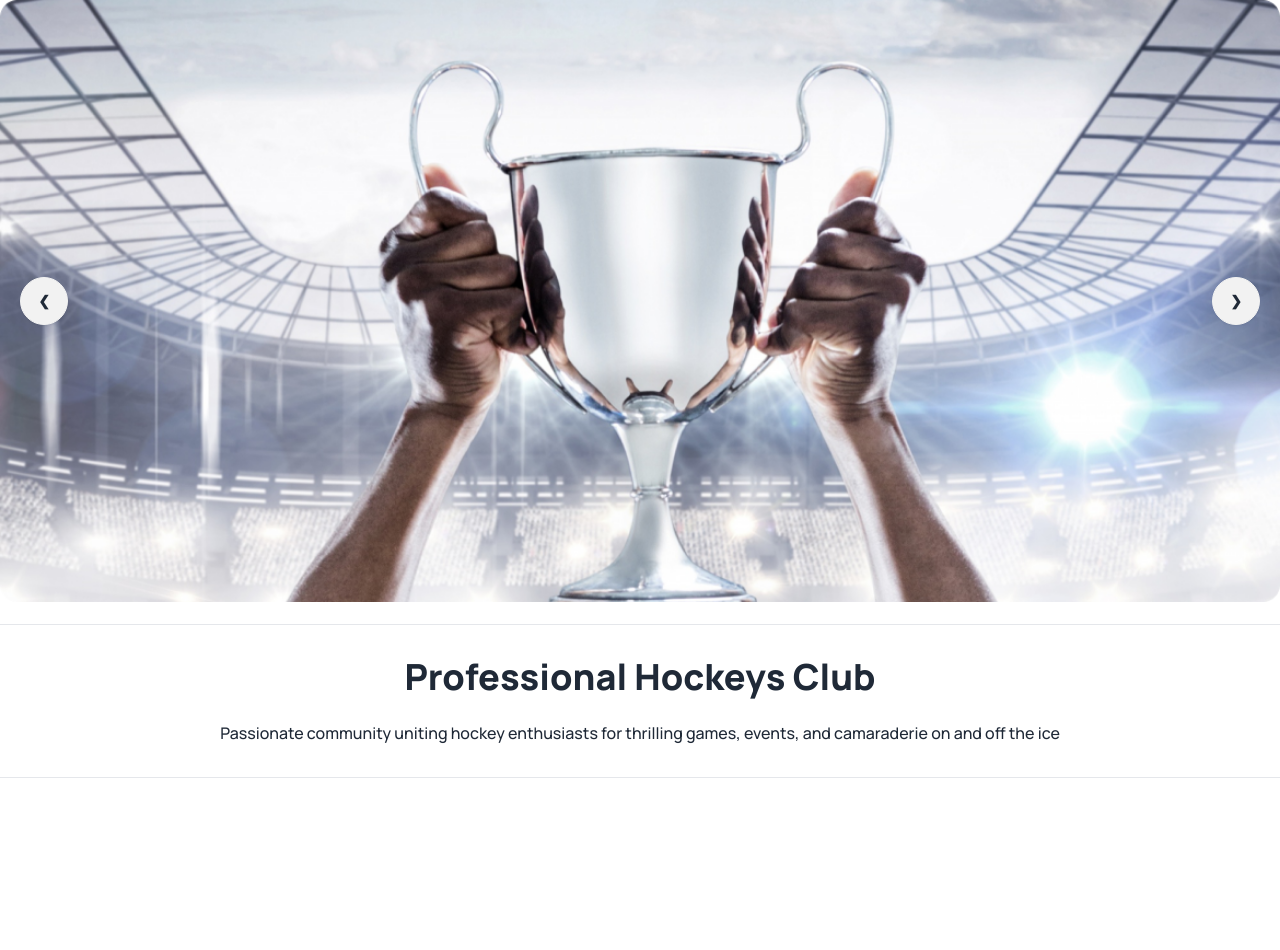
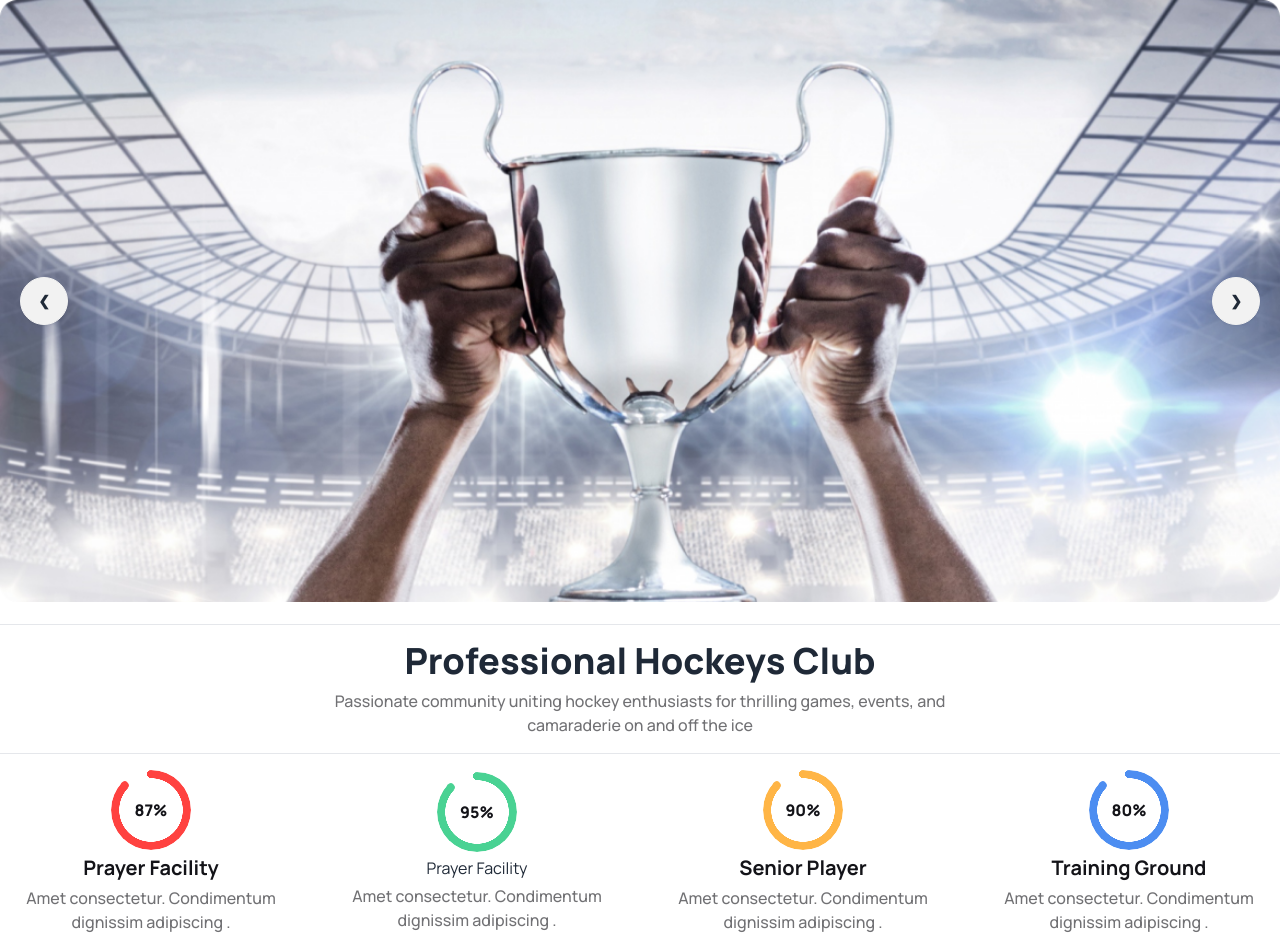
Before and after one commit to Imran-Hossain-Dev/hockeys, a plain HTML site: page index.html in a window 1280 px wide. Before the commit the page ends 800 px from the top, so only its background shows below. Drawn offline with nearby package versions, Linux system fonts and the light colour scheme.

Commit message:
added progress

```diff
--- a/index.html
+++ b/index.html
@@ -15,7 +15,19 @@
 <script src="https://cdn.tailwindcss.com"></script>
 
 
-
+<script>
+    tailwind.config = {
+      theme: {
+        extend: {
+          colors: {
+            clifford: '#da373d',
+            'my-text': '#131318',
+            'p-text': 'rgba(19, 19, 24, 0.60)'
+          }
+        }
+      }
+    }
+  </script>
 
 <style>
     body{
@@ -32,7 +44,7 @@
 
     <!-- carousel section  start -->
     <div class="container mx-auto">
-        <div class="carousel w-full">
+        <div class="carousel lg:w-full">
             <div id="slide1" class="carousel-item relative w-full">
               <img src="./Images/1.png" class="w-full" />
               <div class="absolute flex justify-between transform -translate-y-1/2 left-5 right-5 top-1/2">
@@ -56,15 +68,44 @@
 
     <!-- Hockeys Club section  start -->
 
-    <div class="copntainer my-4">
+    <div class="container mx-auto my-4">
         <div>
             <hr>
-            <div class="my-8 space-y-6">
+            <div class=" flex flex-col lg:w-[50%] mx-auto text-center py-4 space-y-2  ">
                 <h3 class="text-4xl font-extrabold flex justify-center">Professional Hockeys Club</h3>
-                <p class="text-base font-medium flex justify-center text-center text-[rgba(19, 19, 24, 0.60)]">Passionate community uniting hockey enthusiasts for thrilling games, events, and camaraderie on and off the ice</p>
+                <p class="text-base font-medium flex justify-center text-center text-p-text">Passionate community uniting hockey enthusiasts for thrilling games, events, and camaraderie on and off the ice</p>
             </div>
             <hr>
+
+            <div class="my-4 grid lg:grid-cols-4 gap-6">
+                <div class="flex flex-col justify-center items-center gap-1">
+                    <div class="radial-progress text-[#FF4240] " style="--value:87;"            role="progressbar"> <span class="text-my-text font-extrabold">87%</span>
+                    </div>
+                    <h4 class="text-my-text text-xl font-bold">Prayer Facility</h4>
+                    <p class="text-center text-p-text font-medium">Amet consectetur. Condimentum <br> dignissim adipiscing .</p>
+                </div>
+                <div class="flex flex-col justify-center items-center gap-1">
+                    <div class="radial-progress text-[#49D293] " style="--value:87;"            role="progressbar"> <span class="text-my-text font-extrabold">95%</span>
+                    </div>
+                    <h4 class="Experienced Coach">Prayer Facility</h4>
+                    <p class="text-center text-p-text font-medium">Amet consectetur. Condimentum <br> dignissim adipiscing .</p>
+                </div>
+                <div class="flex flex-col justify-center items-center gap-1">
+                    <div class="radial-progress text-[#FFB546] " style="--value:87;"            role="progressbar"> <span class="text-my-text font-extrabold">90%</span>
+                    </div>
+                    <h4 class="text-my-text text-xl font-bold">Senior Player</h4>
+                    <p class="text-center text-p-text font-medium">Amet consectetur. Condimentum <br> dignissim adipiscing .</p>
+                </div>
+                <div class="flex flex-col justify-center items-center gap-1">
+                    <div class="radial-progress text-[#4C8DF1] " style="--value:87;"            role="progressbar"> <span class="text-my-text font-extrabold">80%</span>
+                    </div>
+                    <h4 class="text-my-text text-xl font-bold">Training Ground</h4>
+                    <p class="text-center text-p-text font-medium">Amet consectetur. Condimentum <br> dignissim adipiscing .</p>
+                </div>
             </div>
+
+
+
         </div>
 
     <!-- Hockeys Club section end -->
```
